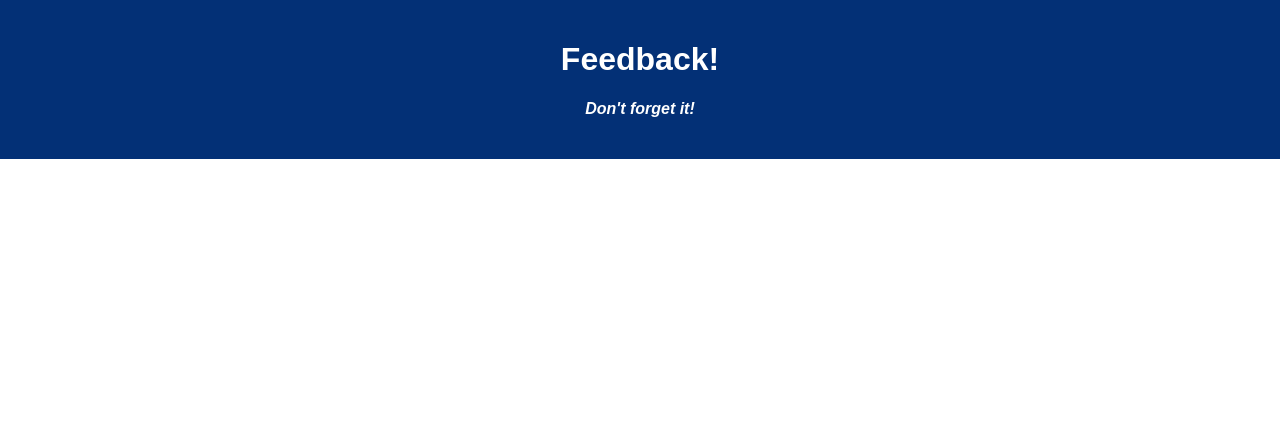
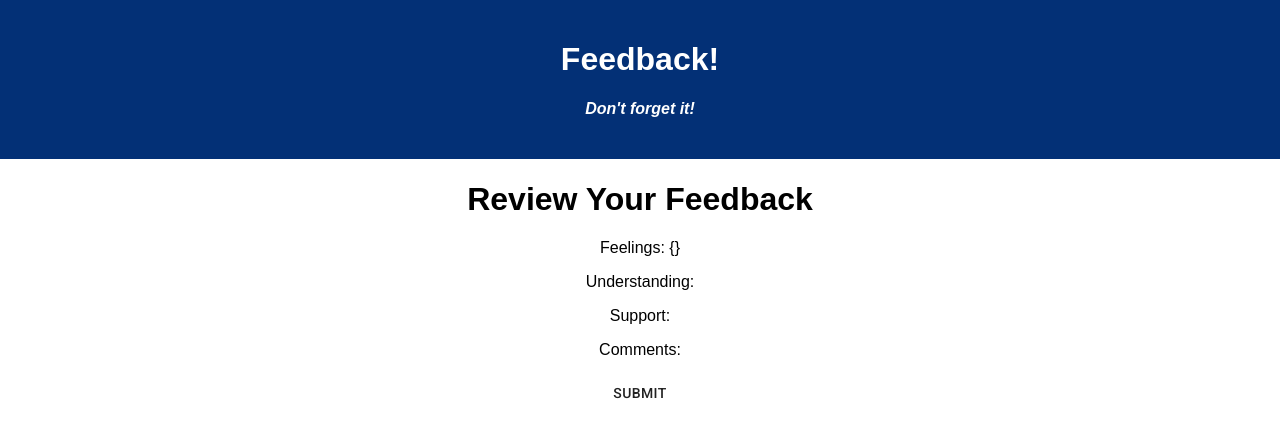
Before and after one commit to amandazimms/redux-feedback-loop, a React (Create React App) app: page /review in a window 1280 px wide. Shown: the top 438 px of the page. Built offline with nearby package versions, Linux system fonts and the light colour scheme.

Commit message:
changed to a DRY er system where there's only one action.type for the feedback reducer: ADD_FEEDBACK. payloads are passed as key-value pairs.

```diff
--- a/src/components/App/App.jsx
+++ b/src/components/App/App.jsx
@@ -6,6 +6,7 @@ import Feeling from '../Feeling/Feeling';
 import Understanding from '../Understanding/Understanding';
 import Support from '../Support/Support';
 import Comments from '../Comments/Comments';
+import Review from '../Review/Review';
 
 function App() {
 
@@ -21,6 +22,7 @@ function App() {
             <Route path='/understanding' element={<Understanding/>}></Route>
             <Route path='/support' element={<Support/>}></Route>
             <Route path='/comments' element={<Comments/>}></Route>
+            <Route path='/review' element={<Review/>}></Route>
         </Routes>
       </BrowserRouter>
     </div>
--- a/src/components/Comments/Comments.jsx
+++ b/src/components/Comments/Comments.jsx
@@ -9,7 +9,7 @@ function Comments( props ){
     // const[ name, setName ]=useState( null );
     const dispatch = useDispatch();
 
-    const[ comments, setComments ]=useState( 0 ); //capture feedback input
+    const[ comments, setComments ]=useState( '' ); //capture feedback input
 
     const onCommentsChange = () =>{ //input capture
         console.log( 'in handleInput:', event.target.value);
@@ -20,7 +20,7 @@ function Comments( props ){
 
     const nextButton = () => {
         console.log('clicked next' );
-        dispatch( { type: 'ADD_COMMENTS',  payload: comments } )
+        dispatch( { type: 'ADD_FEEDBACK',  payload: {comments: comments} } )
     }
 
     return(
@@ -29,7 +29,7 @@ function Comments( props ){
             <TextField type="text" multiline maxRows={6} style={{ width: 500}} onChange={(event ) =>onCommentsChange ( event )}></TextField>
             <br/>
             <br/>
-            <Button onClick={nextButton}> <Link to="/google">NEXT</Link> </Button>
+            <Button onClick={nextButton}> <Link to="/review">NEXT</Link> </Button>
         </div>
     )
 }
--- a/src/components/Feeling/Feeling.jsx
+++ b/src/components/Feeling/Feeling.jsx
@@ -10,7 +10,7 @@ function Feeling( props ){
     // const[ name, setName ]=useState( null );
     const dispatch = useDispatch();
 
-    const[ feeling, setFeeling ]=useState( 0 ); //capture feedback input
+    const[ feeling, setFeeling ]=useState( 3 ); //capture feedback input
 
     const onFeelingChange = () =>{ //input capture
         console.log( 'in handleInput:', event.target.value);
@@ -21,7 +21,7 @@ function Feeling( props ){
 
     const nextButton = () => { //button click handler
         console.log('clicked next' );
-        dispatch( { type: 'ADD_FEELING',  payload: feeling } )
+        dispatch( { type: 'ADD_FEEDBACK',  payload: {feeling: feeling} } )
     }
 
     return(
--- /dev/null
+++ b/src/components/Review/Review.jsx
@@ -0,0 +1,36 @@
+import React from 'react';
+import { useState } from 'react';
+import { Button } from '@material-ui/core';
+import { TextField } from '@mui/material';
+import { useDispatch, useSelector } from 'react-redux';
+import { Link } from 'react-router-dom';
+import axios from 'axios';
+
+function Review( props ){
+    // const[ name, setName ]=useState( null );
+    const feedback = useSelector(store => store.feedback);
+    const dispatch = useDispatch();
+
+
+    const postFeedback = () => {
+        axios.post( `/feedback`, feedback ).then( (response)=>{
+            dispatch({ type: 'EMPTY'}); //empty array empties out the store
+        }).catch((err)=>{
+             alert('error with post');
+             console.log(err);
+        });
+    }
+
+    return(
+        <div>
+            <h1>Review Your Feedback</h1>
+            <p>Feelings: {JSON.stringify(feedback)}</p>
+            <p>Understanding: {feedback[1]}</p>
+            <p>Support: {feedback[2]}</p>
+            <p>Comments: {feedback[3]}</p>
+            <Button onClick={postFeedback}>Submit</Button>
+        </div>
+    )
+}
+
+export default Review;
--- a/src/components/Support/Support.jsx
+++ b/src/components/Support/Support.jsx
@@ -9,7 +9,7 @@ function Support( props ){
     // const[ name, setName ]=useState( null );
     const dispatch = useDispatch();
 
-    const[ support, setSupport ]=useState( 0 ); //capture feedback input
+    const[ support, setSupport ]=useState( 3 ); //capture feedback input
 
     const onSupportChange = () =>{ //input capture
         console.log( 'in handleInput:', event.target.value);
@@ -20,7 +20,7 @@ function Support( props ){
 
     const nextButton = () => {
         console.log('clicked next' );
-        dispatch( { type: 'ADD_SUPPORT',  payload: support } )
+        dispatch( { type: 'ADD_FEEDBACK',  payload: {support: support} } )
     }
 
     return(
--- a/src/components/Understanding/Understanding.jsx
+++ b/src/components/Understanding/Understanding.jsx
@@ -9,7 +9,7 @@ function Understanding( props ){
     // const[ name, setName ]=useState( null );
     const dispatch = useDispatch();
 
-    const[ understanding, setUnderstanding ]=useState( 0 ); //capture feedback input
+    const[ understanding, setUnderstanding ]=useState( 3 ); //capture feedback input
 
     const onUnderstandingChange = () =>{ //input capture
         console.log( 'in handleInput:', event.target.value);
@@ -20,7 +20,7 @@ function Understanding( props ){
 
     const nextButton = () => { //button click handler
         console.log('clicked next' );
-        dispatch( { type: 'ADD_UNDERSTANDING',  payload: understanding } )
+        dispatch( { type: 'ADD_FEEDBACK',  payload: {understanding: understanding } } )
     }
 
     return(
--- a/src/index.js
+++ b/src/index.js
@@ -8,20 +8,19 @@ import {Provider} from 'react-redux';
 import logger from 'redux-logger';
 
 const feedback = ( state={}, action)=>{
-  if (action.type === 'ADD_FEELING') {
-    return{...state, feeling: action.payload};
+  if (action.type === 'ADD_FEEDBACK') {
+    console.log('index received payload of:', action.payload);
+    let newState = {...state, ...action.payload};
+    console.log("new state:", newState);
+    return newState;
   }
-  else if (action.type === 'ADD_UNDERSTANDING') {
-    return{...state, understanding: action.payload};
-  }
-  else if (action.type === 'ADD_SUPPORT') {
-    return{...state, support: action.payload};
-  }
-  else if (action.type === 'ADD_COMMENTS') {
-    return{...state, comments: action.payload};
+  else if (action.type === 'EMPTY'){
+    return {};
   }
   return state;
 }
+
+
 
 const storeInstance = createStore(
   combineReducers(
```
